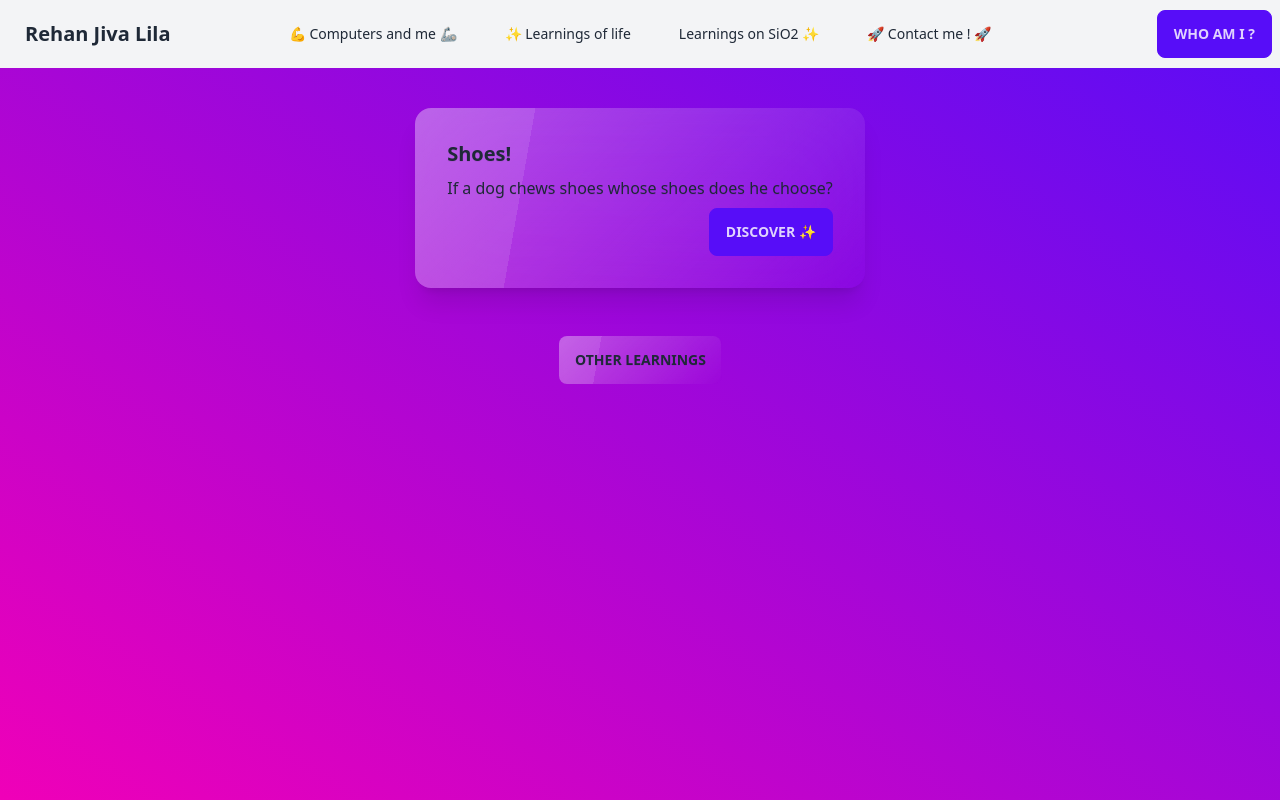
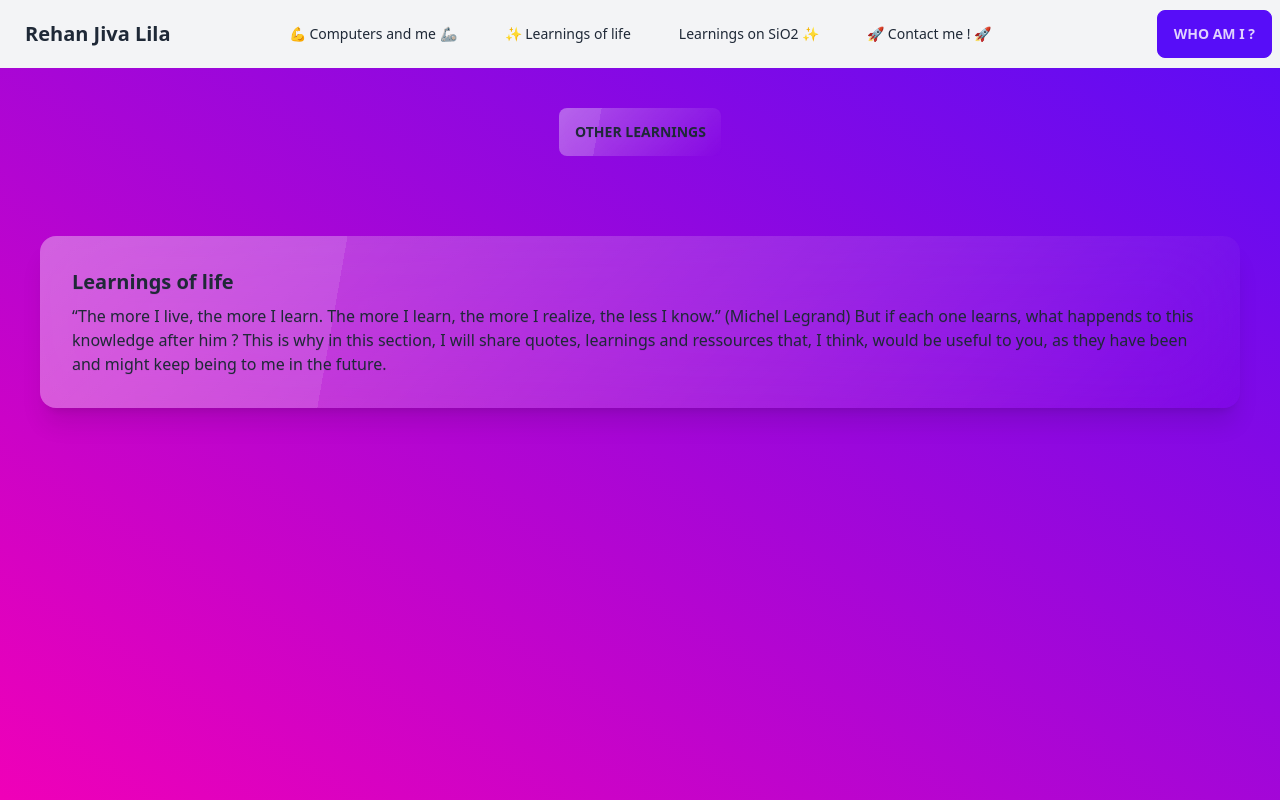
Before and after one commit to Jiler01/my-frontpage, a Next.js app: page /Learnings in a window 1280 px wide. Shown: the top 800 px of the page. Built offline with nearby package versions, Linux system fonts and the light colour scheme.

Commit message:
Some improvements on /Learnings

```diff
--- a/components/NavBar.js
+++ b/components/NavBar.js
@@ -32,10 +32,14 @@ export default function NavBar() {
               <Link href={"/Learnings"}>Learnings ✨</Link>
               <ul className="p-2">
                 <li>
-                  <Link href={"/Learnings/of-life"}>Learnings of life</Link>
+                  <Link href={"/Learnings"}>Learnings of life</Link>
                 </li>
                 <li>
-                  <Link href={"/Learnings/of-SiO2"}>Learnings on SiO2</Link>
+                  <Link
+                    href={{ pathname: "/Learnings", query: { page: "SiO2" } }}
+                  >
+                    Learnings on SiO2
+                  </Link>
                 </li>
               </ul>
             </li>
@@ -56,12 +60,15 @@ export default function NavBar() {
             </Link>
           </li>
           <li>
-            <Link href={"/Learnings/of-life"} className="ml-2 mr-2">
+            <Link href={"/Learnings"} className="ml-2 mr-2">
               ✨ Learnings of life
             </Link>
           </li>
           <li>
-            <Link href={"/Learnings/on-SiO2"} className="ml-2 mr-2">
+            <Link
+              href={{ pathname: "/Learnings", query: { page: "SiO2" } }}
+              className="ml-2 mr-2"
+            >
               Learnings on SiO2 ✨
             </Link>
           </li>
--- a/pages/Learnings/index.js
+++ b/pages/Learnings/index.js
@@ -1,49 +1,77 @@
-import Link from "next/link";
+import { useSearchParams } from "next/navigation";
 import { useState } from "react";
 
 export default function Page() {
-  const [deg, setDeg] = useState("");
+  const content = {
+    card1: {
+      title: <>Learnings of life</>,
+      text: (
+        <>
+          “The more I live, the more I learn. The more I learn, the more I
+          realize, the less I know.” (Michel Legrand) But if each one learns,
+          what happends to this knowledge after him ? This is why in this
+          section, I will share quotes, learnings and ressources that, I think,
+          would be useful to you, as they have been and might keep being to me
+          in the future.
+        </>
+      ),
+    },
+    card2: {
+      title: <>Learnings on SiO2</>,
+      text: (
+        <>
+          Silicon dioxide, or Si02, is one if not the main compound used for the
+          fabrication of processors, the heart of computers. <br /> I have a
+          realtionship with the laters that has its roots in some childhood
+          memories with my father, but since something like 2020 I started
+          exploring its cosmos, with the ambition to make a job of it, one day.
+          <br />
+          In this section, I will share some ressources and explanation that
+          could be useful to you, as they have been and might keep being to me
+          in the future.
+        </>
+      ),
+    },
+  };
+  // Flipping management -----------------------------------------------------------------------------
+  const defaultDeg =
+    useSearchParams().get("page") === "SiO2" ? "rotateX(180deg)" : "";
+  const [deg, setDeg] = useState(defaultDeg);
   const flip = () => {
-    if (deg === "rotateY(180deg)") {
-      setDeg("");
-    } else {
-      setDeg("rotateY(180deg)");
+    switch (deg) {
+      case "rotateX(180deg)":
+        setDeg("");
+        break;
+      case "":
+        setDeg("rotateX(180deg)");
     }
   };
+  // HTML ---------------------------------------------------------------------------------------------
   return (
     <div className="grid place-items-center">
+      <button className="btn m-10 glass" onClick={flip}>
+        Other Learnings
+      </button>
       <div
-        className="m-10 transform transition ease-in-out [transform-style:preserve-3d] duration-1000 [backface-visibility:hidden]"
+        className="m-10 h-max transform transition ease-in-out [transform-style:preserve-3d] duration-1000 [backface-visibility:hidden]"
         style={{ transform: deg }}
       >
         <div className="card glass shadow-xl">
           <div className="card-body">
-            <h2 className="card-title">Shoes!</h2>
-            <p>If a dog chews shoes whose shoes does he choose?</p>
-            <div className="card-actions justify-end">
-              <Link href="./of-life" className="btn btn-primary">
-                Discover ✨
-              </Link>
-            </div>
+            <h2 className="card-title">{content["card1"]["title"]}</h2>
+            <p>{content["card1"]["text"]}</p>
           </div>
         </div>
-        <div className="absolute inset-0 [transform:rotateY(180deg)] [transform-style:preserve-3d] duration-1000 [backface-visibility:hidden]">
+        <div className="absolute inset-0 [transform:rotateX(180deg)] [transform-style:preserve-3d] duration-1000 [backface-visibility:hidden]">
           <div className="card glass shadow-xl">
             <div className="card-body">
-              <h2 className="card-title">Shoes!</h2>
-              <p>If a dog chews shoes whose shoes does he choose?</p>
-              <div className="card-actions justify-end">
-                <Link href="./on-SiO2" className="btn btn-secondary">
-                  Discover ✨
-                </Link>
-              </div>
+              <h2 className="card-title">{content["card2"]["title"]}</h2>
+              <p>{content["card2"]["text"]}</p>
             </div>
           </div>
         </div>
       </div>
-      <button className="btn glass m-2" onClick={flip}>
-        Other Learnings
-      </button>
+      {/*Articles zone ---------------------------------------------------------------------------------*/}
     </div>
   );
 }
```
